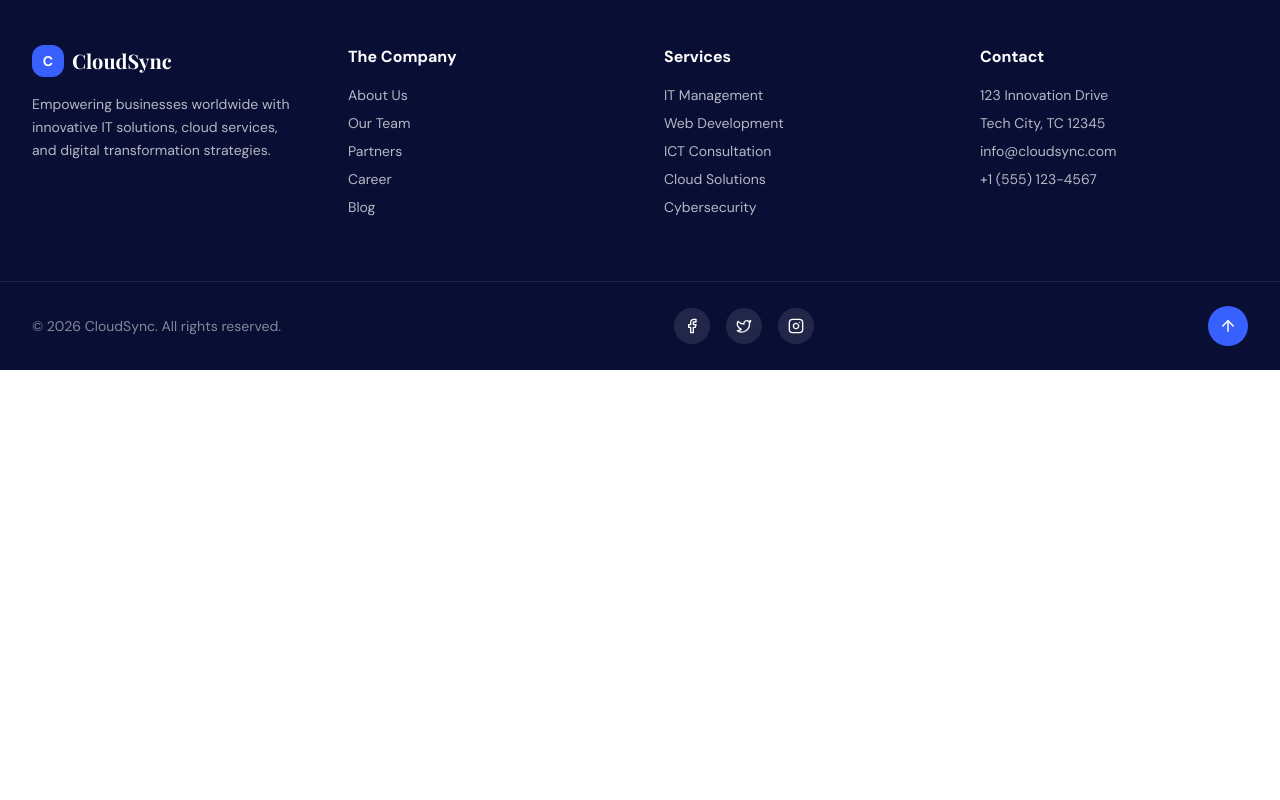
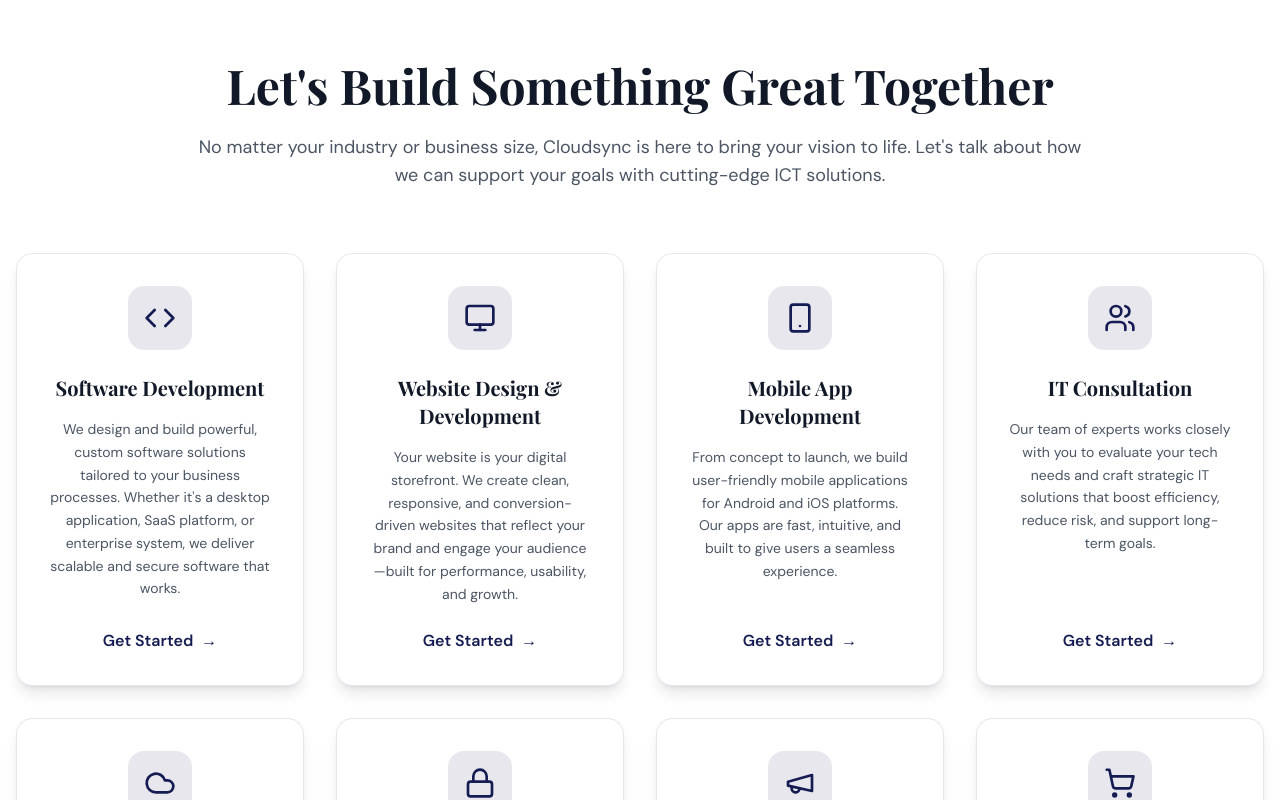
Before and after one commit to uzo-JUN/Cloudsync-Expert-Ict-Solutions, a React (Vite) app: page /services in a window 1280 px wide. Shown: the part 600-1400 px from the top of the page. Before the commit the page ends 970 px from the top, so only its background shows below. Built offline with nearby package versions, Linux system fonts and the light colour scheme; the HTML template or start-up script is replaced by a standard one.

Commit message:
another code

```diff
--- a/src/pages/Services.tsx
+++ b/src/pages/Services.tsx
@@ -1,27 +1,60 @@
 import { motion } from "framer-motion";
-import { Server, Shield, Cloud, Code, Globe, Zap } from "lucide-react";
+import { Server, Shield, Cloud, Code, Globe, Zap, Smartphone, Monitor, ShoppingCart, Megaphone, Users, Lock, PenTool, Database
+} from "lucide-react";
 import Navbar from "@/components/Navbar";
 import Footer from "@/components/Footer";
+import { Link } from "react-router-dom"; // Add this import
 
 const Services = () => {
+  const services = [
+    {
+      icon: <Code className="w-8 h-8 text-primary" />,
+      title: "Software Development",
+      description: "We design and build powerful, custom software solutions tailored to your business processes. Whether it's a desktop application, SaaS platform, or enterprise system, we deliver scalable and secure software that works."
+    },
+    {
+      icon: <Monitor className="w-8 h-8 text-primary" />,
+      title: "Website Design & Development",
+      description: "Your website is your digital storefront. We create clean, responsive, and conversion-driven websites that reflect your brand and engage your audience—built for performance, usability, and growth."
+    },
+    {
+      icon: <Smartphone className="w-8 h-8 text-primary" />,
+      title: "Mobile App Development",
+      description: "From concept to launch, we build user-friendly mobile applications for Android and iOS platforms. Our apps are fast, intuitive, and built to give users a seamless experience."
+    },
+    {
+      icon: <Users className="w-8 h-8 text-primary" />,
+      title: "IT Consultation",
+      description: "Our team of experts works closely with you to evaluate your tech needs and craft strategic IT solutions that boost efficiency, reduce risk, and support long-term goals."
+    },
+    {
+      icon: <Cloud className="w-8 h-8 text-primary" />,
+      title: "Cloud Hosting & Management",
+      description: "Secure, scalable, and fast cloud hosting solutions tailored to your business. We offer full deployment, management, and maintenance of cloud infrastructure to ensure your services run smoothly 24/7."
+    },
+    {
+      icon: <Lock className="w-8 h-8 text-primary" />,
+      title: "Cybersecurity Solutions",
+      description: "Protect your digital assets with our proactive cybersecurity services. From risk assessments to real-time monitoring, we help you stay secure against threats and breaches."
+    },
+    {
+      icon: <Megaphone className="w-8 h-8 text-primary" />,
+      title: "Digital Marketing",
+      description: "We help you grow your online presence with targeted digital marketing strategies including SEO, content creation, social media management, email marketing, and paid ads."
+    },
+    {
+      icon: <ShoppingCart className="w-8 h-8 text-primary" />,
+      title: "E-commerce Solutions",
+      description: "Whether you're launching a new store or upgrading your current platform, we build e-commerce websites and systems that drive sales and enhance user experience."
+    }
+  ];
+
   return (
     <div className="min-h-screen bg-background text-foreground">
       <Navbar />
 
-      {/* Hero Section - Grey Background with netshape.png */}
-      <section
-        className="relative bg-gray-100 dark:bg-gray-800 py-32 md:py-40 overflow-hidden"
-        style={{
-          backgroundImage: "url('/netshape.png')",
-          backgroundSize: "cover",
-          backgroundPosition: "center",
-          backgroundRepeat: "no-repeat", // Add this to prevent tiling
-          backgroundBlendMode: "overlay"
-        }}
-      >
-        {/* Dark overlay to ensure text readability */}
-        <div className="absolute inset-0 bg-gray-100/90 dark:bg-gray-800/90" />
-
+      {/* Hero Section - Grey Background */}
+      <section className="relative bg-gray-100 dark:bg-gray-800 py-32 md:py-40 overflow-hidden">
         <div className="container mx-auto px-4 text-center relative z-10">
           <motion.div
             initial={{ opacity: 0, y: 30 }}
@@ -40,6 +73,68 @@ const Services = () => {
           </motion.div>
         </div>
       </section>
+
+      {/* Let's Build Something Great Together Section */}
+      <section className="py-20 bg-background">
+        <div className="container mx-auto px-4">
+          <motion.div
+            initial={{ opacity: 0, y: 30 }}
+            whileInView={{ opacity: 1, y: 0 }}
+            viewport={{ once: true }}
+            transition={{ duration: 0.6 }}
+            className="text-center max-w-4xl mx-auto mb-16"
+          >
+            <h2 className="text-4xl md:text-5xl font-bold text-gray-900 dark:text-white mb-6">
+              Let's Build Something Great Together
+            </h2>
+            <p className="text-lg text-gray-600 dark:text-gray-400">
+              No matter your industry or business size, Cloudsync is here to bring your vision to life.
+              Let's talk about how we can support your goals with cutting-edge ICT solutions.
+            </p>
+          </motion.div>
+
+          {/* 8 Service Boxes - Centered with 4 per row */}
+          <div className="grid grid-cols-1 md:grid-cols-2 lg:grid-cols-4 gap-6 lg:gap-8 justify-items-center">
+            {services.map((service, index) => (
+              <motion.div
+                key={index}
+                initial={{ opacity: 0, y: 30 }}
+                whileInView={{ opacity: 1, y: 0 }}
+                viewport={{ once: true }}
+                transition={{ duration: 0.5, delay: index * 0.1 }}
+                className="group bg-white dark:bg-gray-900 rounded-2xl p-8 shadow-lg hover:shadow-2xl transition-all duration-300 border border-gray-200 dark:border-gray-800 flex flex-col h-full w-full max-w-sm"
+              >
+                {/* Icon - Centered with mx-auto */}
+                <div className="w-16 h-16 bg-primary/10 rounded-2xl flex items-center justify-center mb-6 group-hover:scale-110 transition-transform duration-300 mx-auto">
+                  {service.icon}
+                </div>
+
+                {/* Title */}
+                <h3 className="text-xl font-bold mb-4 text-gray-900 dark:text-white text-center">
+                  {service.title}
+                </h3>
+
+                {/* Description */}
+                <p className="text-gray-600 dark:text-gray-400 text-sm leading-relaxed mb-6 flex-grow text-center">
+                  {service.description}
+                </p>
+
+                {/* Get Started Button - Now Links to Contact Page */}
+                <Link to="/contact" className="mt-auto">
+                  <motion.button
+                    whileHover={{ x: 5 }}
+                    className="inline-flex items-center text-primary font-semibold gap-2 group/btn w-full justify-center"
+                  >
+                    Get Started
+                    <span className="group-hover/btn:translate-x-1 transition-transform">→</span>
+                  </motion.button>
+                </Link>
+              </motion.div>
+            ))}
+          </div>
+        </div>
+      </section>
+
       <Footer />
     </div>
   );
```
Also changed, not shown: public/Images/netshape.png (deleted).
